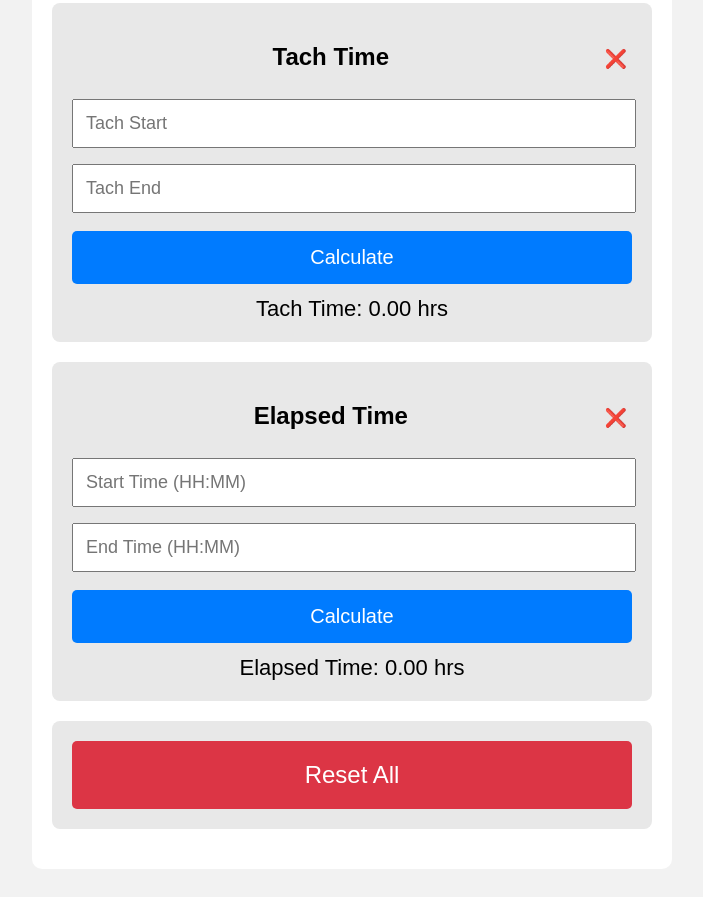
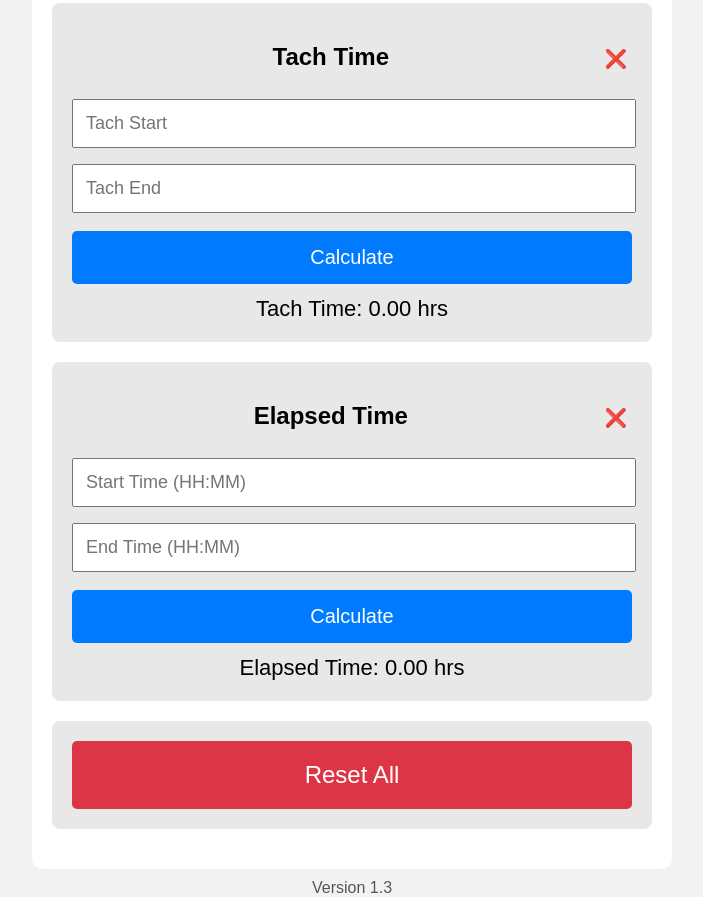
Before and after one commit to jgameron/Flight-Instructor-Toolkit, a plain HTML site: page index.html in a window 1280 px wide. Shown: the part 1183-2080 px from the top of the page, without its empty margins (288-991 px from the left). Before the commit the page ends 2052 px from the top, so only its background shows below. Drawn offline with Linux system fonts and the light colour scheme.

Commit message:
Add version footer

```diff
--- a/index.html
+++ b/index.html
@@ -60,5 +60,6 @@
       <button class="reset-big" onclick="confirmResetAll()">Reset All</button>
     </div>
   </div>
+  <footer class="version">Version 1.3</footer>
 </body>
 </html>
--- a/style.css
+++ b/style.css
@@ -12,3 +12,4 @@ button:hover { background: #0056b3; }
 input { width: calc(100% - 24px); padding: 12px; margin: 8px 0; font-size: 18px; }
 .reset-big { background: #dc3545; width: 100%; padding: 20px; font-size: 24px; }
 .reset-big:hover { background: #c82333; }
+.version { text-align: center; margin-top: 10px; color: #555; }
```
